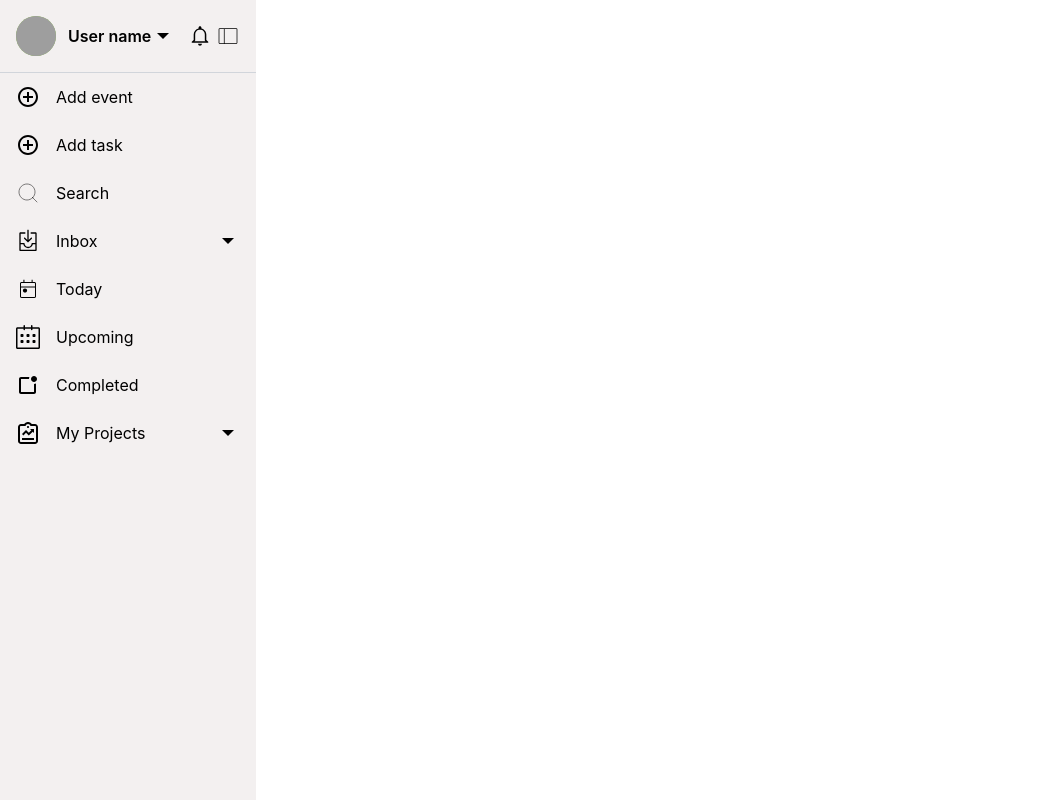
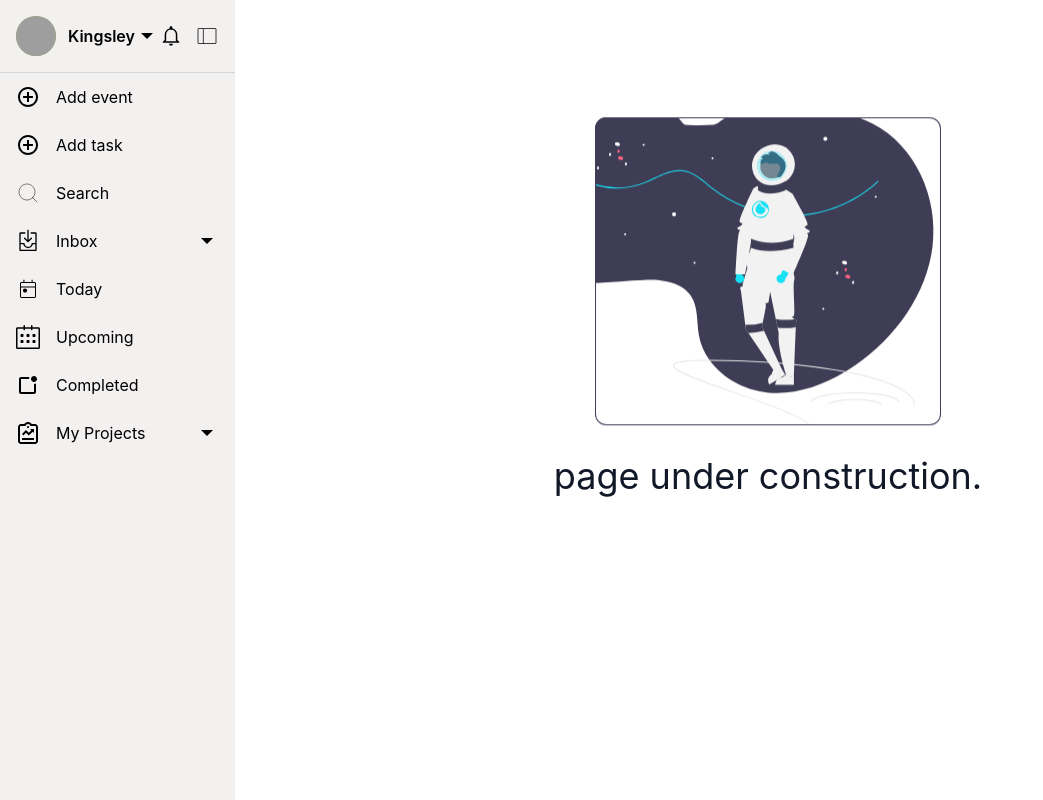
Before and after one commit to kingieX/timeless-event, a React (Vite) app: page /dashboard/notification in a window 1280 px wide. Shown: the whole page, without its empty margins (0-1043 px from the left). Built offline with nearby package versions, Linux system fonts and the light colour scheme; grey boxes are pictures that could not be loaded.

Commit message:
update: Identify pages under construction

```diff
--- a/src/App.jsx
+++ b/src/App.jsx
@@ -27,7 +27,6 @@ import MainContent from './pages/sidebarMenuPages/MainContent';
 import AddEvent from './pages/sidebarMenuPages/AddEvent';
 import AddTask from './pages/sidebarMenuPages/AddTask';
 import Search from './pages/sidebarMenuPages/Search';
-import SendNotification from './pages/sidebarMenuPages/Completed';
 import UserMessage from './pages/sidebarMenuPages/inbox/UserMessage';
 import TeamMessage from './pages/sidebarMenuPages/inbox/TeamMessage';
 import VendorMessage from './pages/sidebarMenuPages/inbox/VendorMessage';
@@ -36,6 +35,8 @@ import Today from './pages/sidebarMenuPages/Today';
 import Upcoming from './pages/sidebarMenuPages/Upcoming';
 import MyWork from './pages/sidebarMenuPages/myProject/MyWork';
 import MyHome from './pages/sidebarMenuPages/myProject/MyHome';
+import Completed from './pages/sidebarMenuPages/Completed';
+import Notification from './pages/Notification';
 
 // userMenu
 import Task from './pages/userMenuPages/Task';
@@ -55,7 +56,6 @@ import WhatsNew from './pages/userMenuPages/WhatsNew';
 import UpgradeTeam from './pages/userMenuPages/UpgradeTeam';
 import Sync from './pages/userMenuPages/Sync';
 import LogOut from './pages/userMenuPages/LogOut';
-import Completed from './pages/sidebarMenuPages/Completed';
 
 const App = () => {
   return (
@@ -82,6 +82,9 @@ const App = () => {
         <Route path="/dashboard/*" element={<Dashboard />}>
           {/* Default content to render when just "/dashboard" is accessed */}
           <Route index element={<MainContent />} />
+
+          {/* notificatio */}
+          <Route path="notification" element={<Notification />} />
 
           {/* Sidebar menus routes */}
           <Route path="add-event" element={<AddEvent />} />
--- a/src/Dashboard.jsx
+++ b/src/Dashboard.jsx
@@ -5,7 +5,7 @@ import { Outlet } from 'react-router-dom';
 
 // Profile data
 const userData = {
-  username: 'User name',
+  username: 'Kingsley',
   profileImage: '/path/to/profile-image.jpg',
 };
 
--- a/src/components/Sidebar.jsx
+++ b/src/components/Sidebar.jsx
@@ -124,7 +124,7 @@ const Sidebar = ({ userData, onToggleSidebar, isSidebarOpen }) => {
 
   return (
     <div
-      className={`bg-sidebar h-screen z-50 ${isSidebarOpen ? 'w-64' : 'w-0'} transition-width duration-300`}
+      className={`bg-sidebar h-screen z-50 ${isSidebarOpen ? 'w-fit' : 'w-0'} transition-width duration-300`}
     >
       {isSidebarOpen && (
         <>
@@ -152,8 +152,10 @@ const Sidebar = ({ userData, onToggleSidebar, isSidebarOpen }) => {
                 )}
               </div>
             </div>
-            <div className="flex items-center">
-              <IoMdNotificationsOutline className="text-gray-500 mr-1 cursor-pointer w-6 h-6" />
+            <div className="flex items-center space-x-2">
+              <Link to="notification">
+                <IoMdNotificationsOutline className="text-gray-500 mr-1 cursor-pointer w-6 h-6" />
+              </Link>
               <PiSidebarSimpleThin
                 className="text-gray-500 cursor-pointer w-6 h-6"
                 onClick={onToggleSidebar}
--- /dev/null
+++ b/src/pages/Notification.jsx
@@ -0,0 +1,12 @@
+// import React from 'react';
+import UnderConstruction from '../components/UnderConstruction';
+
+const Notification = () => {
+  return (
+    <div>
+      <UnderConstruction />
+    </div>
+  );
+};
+
+export default Notification;
```
